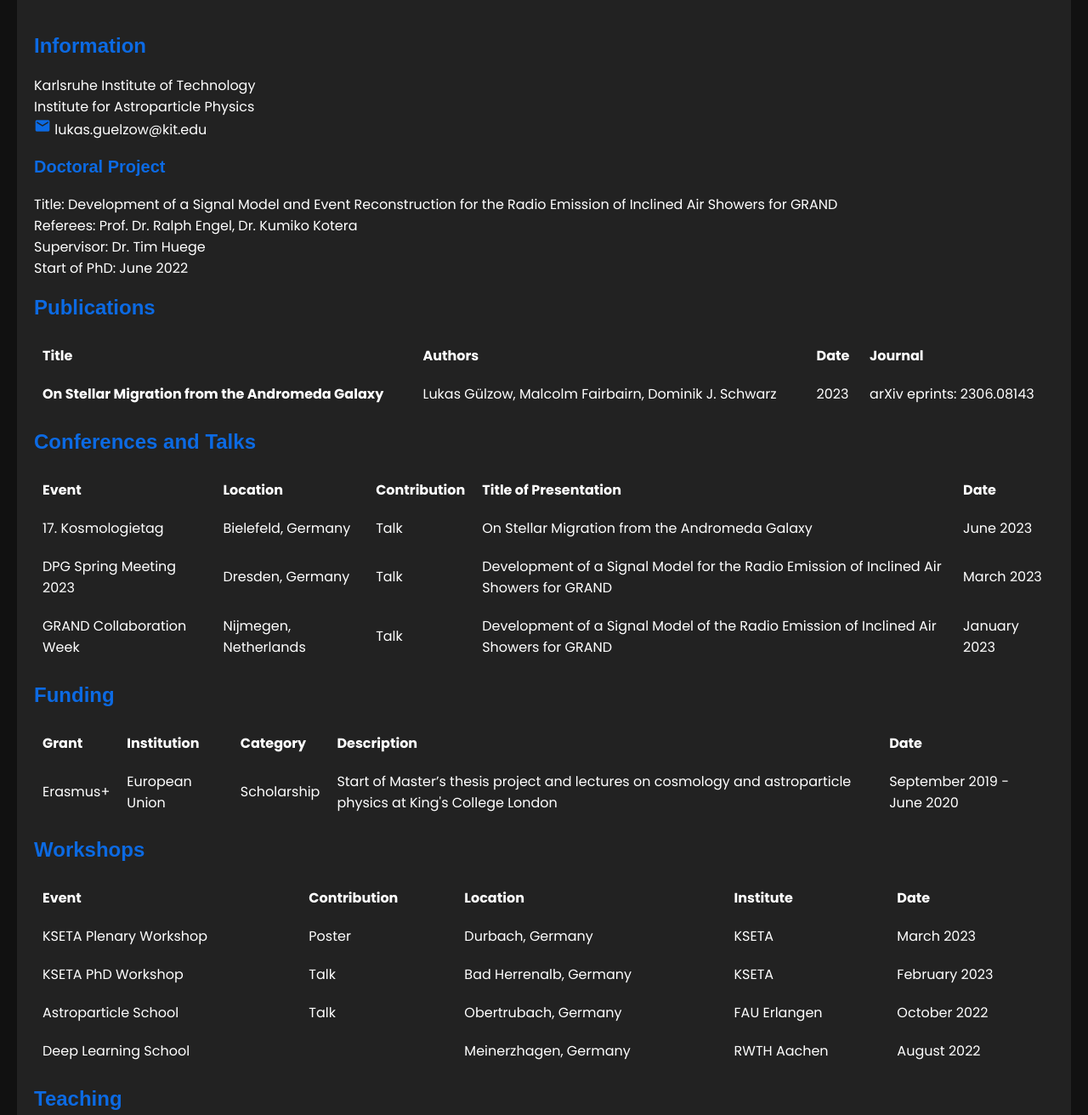
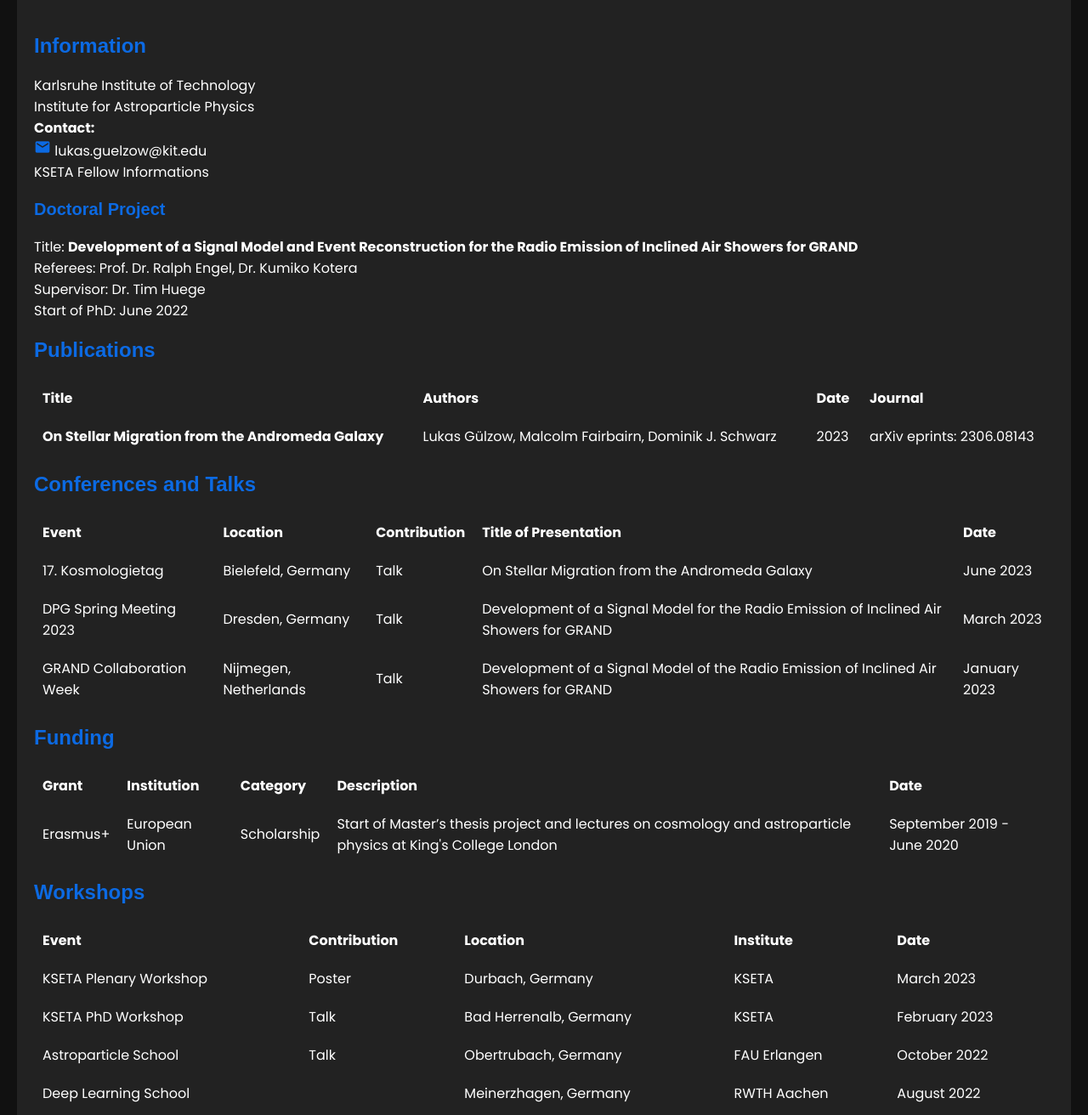
Before and after one commit to lguelzow/lguelzow.github.io, a plain HTML site: page index.html in a window 1280 px wide. Shown: the part 520-1832 px from the top of the page at 85% size. Drawn offline with Linux system fonts and the light colour scheme; a web font is replaced by a local one.

Commit message:
Added KSETA Fellow page link and small cosmetic changes

```diff
--- a/index.html
+++ b/index.html
@@ -174,12 +174,14 @@
   <p>
     <a href="https://www.kit.edu/"> Karlsruhe Institute of Technology </a><br>
     <a href="https://www.iap.kit.edu/"> Institute for Astroparticle Physics </a><br>
+    <b>Contact:</b><br>
     <a href="mailto:lukas.guelzow@kit.edu"><i class="material-icons">email</i> lukas.guelzow@kit.edu</a> <br>
+    <a href="https://www-kseta.ttp.kit.edu/fellows/Lukas.Guelzow/"> KSETA Fellow Informations </a><br>
   </p>
 
 <h3> Doctoral Project </h3>
   <p>
-    Title: Development of a Signal Model and Event Reconstruction for the Radio Emission of Inclined Air Showers for GRAND<br>
+    Title: <b>Development of a Signal Model and Event Reconstruction for the Radio Emission of Inclined Air Showers for GRAND</b><br>
     Referees: Prof. Dr. Ralph Engel, Dr. Kumiko Kotera<br>
     Supervisor: Dr. Tim Huege<br>
     Start of PhD: June 2022<br>
@@ -305,7 +307,7 @@
       <td>October 2022</td>
     </tr>
     <tr>
-      <td><a href="https://indico.scc.kit.edu/event/2851/overview/"> Deep Learning School</a></td>
+      <td> Deep Learning School</td>
       <td> </td>
       <td>Meinerzhagen, Germany</td>
       <td>RWTH Aachen</td>
```
